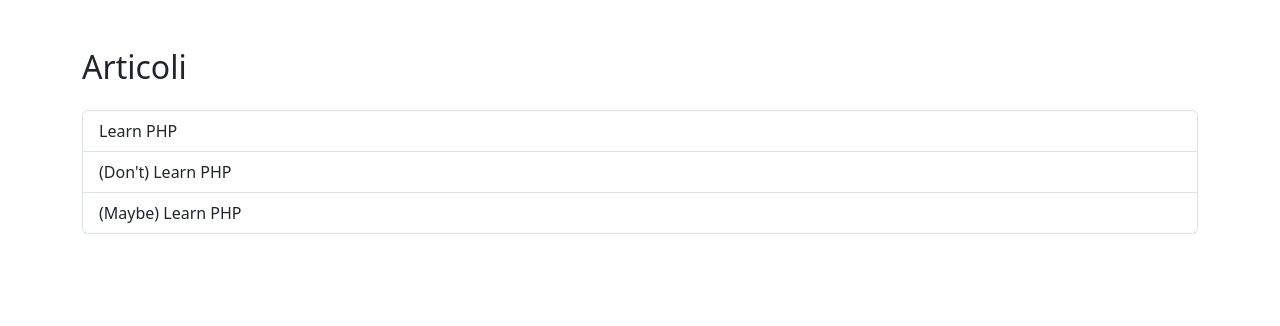
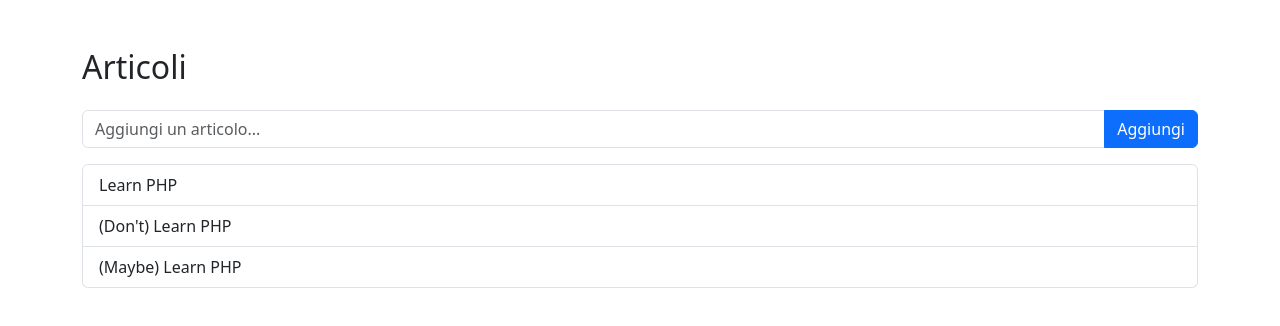
Before and after one commit to Michecosa/react-form, a React (Vite) app: page / in a window 1280 px wide. Shown: the top 326 px of the page. Built offline with nearby package versions, Linux system fonts and the light colour scheme.

Commit message:
Add form with input section

```diff
--- a/src/components/Articoli.jsx
+++ b/src/components/Articoli.jsx
@@ -19,10 +19,23 @@ export default function ArticoliList() {
     },
   ]);
 
+  const [articles, setArticles] = useState([articoli]);
+  const [newArticle, setNewArticles] = useState("");
+
   return (
     <div className="container mt-5">
       <h2 className="mb-4">Articoli</h2>
 
+      <form className="input-group mb-3">
+        <input
+          type="text"
+          className="form-control"
+          placeholder="Aggiungi un articolo..."
+        />
+        <button type="submit" className="btn btn-primary">
+          Aggiungi
+        </button>
+      </form>
       <ul className="list-group">
         {articoli.map((articolo) => (
           <li key={articolo.id} className="list-group-item">
```
